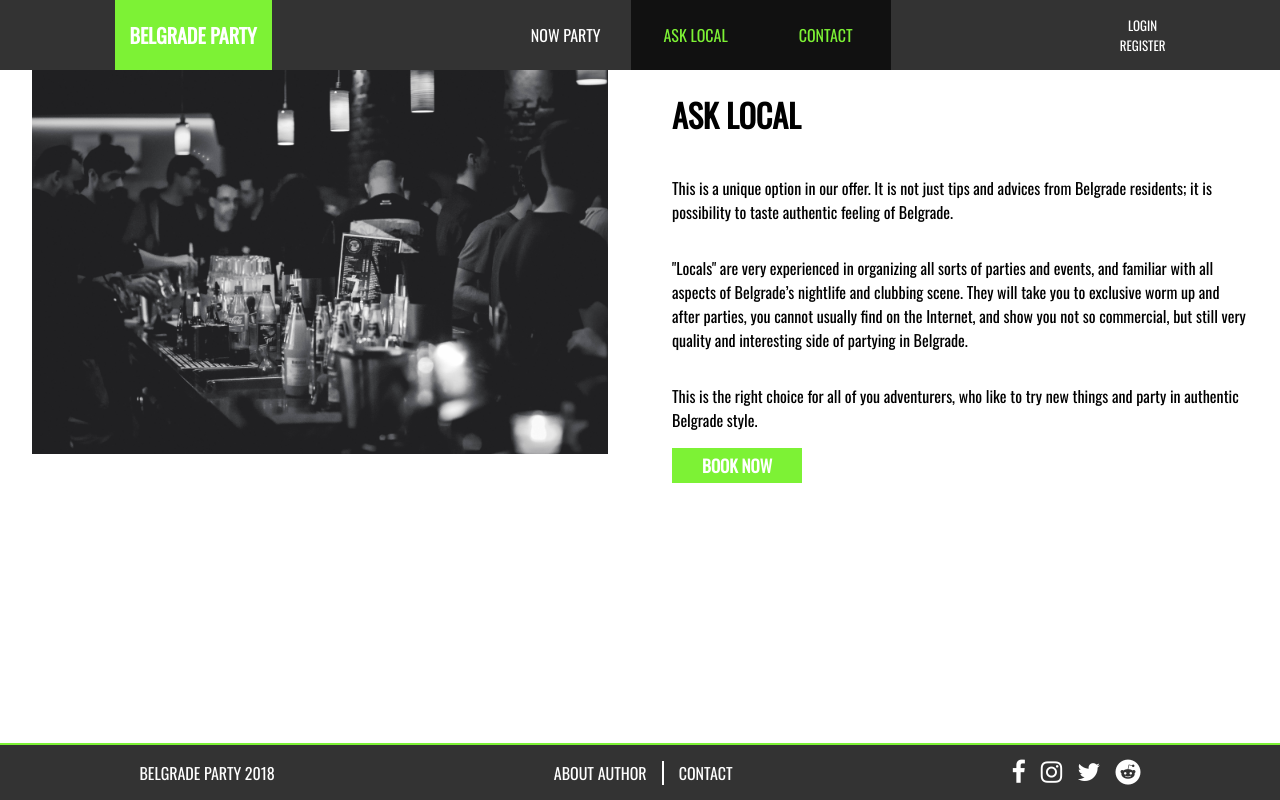
After one commit to markorusic/veb_dizajn_praktikum_2, a PHP site: page /ask-local.php in a window 1280 px wide. The commit adds this page. Run offline with PHP 8.4, Linux system fonts and the light colour scheme; data that the repository does not hold is empty.

Commit message:
home hero img overlay fix, ask local page

```diff
--- /dev/null
+++ b/ask-local.php
@@ -0,0 +1,64 @@
+<?php include './partials/header.php'; ?>
+	<main id="places">
+		<div class="place flex-sp-around">
+			<div class="featured-img">
+				<img class="fluid" src="./photos/party_2.jpg" alt="Ask local photo">
+				<p><?=$place['address']?></p>
+			</div>
+			<div class="info">
+				<h1 class="uc bold">Ask local</h1>
+				<p>This is a unique option in our offer. It is not just tips and advices from
+Belgrade residents; it is possibility to taste authentic feeling of Belgrade.</p>
+				<p>"Locals" are very experienced in organizing all sorts of parties and
+events, and familiar with all aspects of Belgrade’s nightlife and clubbing
+scene. They will take you to exclusive worm up and after parties, you
+cannot usually find on the Internet, and show you not so commercial,
+but still very quality and interesting side of partying in Belgrade.</p>
+				<p>This is the right choice for all of you adventurers, who like to try new
+things and party in authentic Belgrade style. </p>
+				<button id="book-local" class="btn-primary bold uc">Book now</button>
+			</div>
+		</div>
+		<div id="book-local-modal" class="modal">
+			<div class="modal-content">
+				<div class="modal-header">
+					<span class="close"><a href="#"><i class="fa fa-close"></i></a></span>
+					<h2 class="uc bold">Book <span class="text-primary"><?=$place['name']?></span></h2>
+				</div>
+				<div class="modal-body">
+					<form id="book-local-form">
+						<div class="form-control">
+							<label for="book-local-name">Name</label>
+							<input type="text" name="email" id="book-local-name" required placeholder="Please enter your name...">
+						</div>
+						<div class="form-control flex-sp-between">
+							<label for="book-local-people">Amount of people</label>
+							<select name="people" id="book-local-people">
+								<option value="1">1</option>
+								<option value="2">2</option>
+								<option value="3-5">3-5</option>
+								<option value="6-10">6-10</option>
+							</select>
+						</div>
+						<div class="form-control">
+							<label for="book-local-phone">Contact phone</label>
+							<input type="text" name="phone" id="book-local-phone" required placeholder="Please enter your contact phone...">
+						</div>
+						<div class="form-control">
+							<label for="book-local-email">Email</label>
+							<input type="text" name="email" id="book-local-email" required placeholder="Please enter your contact email...">
+						</div>
+						<div class="form-control">
+							<textarea name="note" id="book-local-note" placeholder="Note..."></textarea>
+						</div>
+					</form>
+				</div>
+				<div class="modal-footer">
+					<button form="book-local-form" type="submit" class="btn-primary submit uc">Book</button>
+				</div>
+			</div>
+		</div>
+	</main>
+<?php include './partials/footer.php'; ?>
+</body>
+</html>
--- a/index.php
+++ b/index.php
@@ -1,7 +1,7 @@
 <?php include './partials/header.php'; ?>
 	<main id="home">
 		<div class="slider">
-			<div class="overlay"></div>
+			<div class="home-overlay"></div>
 			<div class="slider-items">
 				<img src="./photos/home-1.jpeg">
 			</div>
@@ -10,8 +10,8 @@
 					<span class="uc">Wed</span>
 					<span class="uc">24.10</span>
 				</div>
-				<p class="desc text-center">Lorem ipsum dolor sit amet, consectetur adipisicing elit. Sit consequuntur esse, quibusdam.</p>
-				<a href="#" class="btn-primary">More</a>
+				<p class="desc text-center">We reccomend you to start your weekend little earlier, in club Mr. Stefan Braun! Reserve your place on time!</p>
+				<a href="/places.php?slug=club-stefan-braun" class="btn-primary">More</a>
 			</div>
 			<div class="options">
 				<a href="#" class="prev btn-dark">
--- a/partials/header.php
+++ b/partials/header.php
@@ -18,10 +18,10 @@
 					<a class="full-width-link" href="/now-party.php">Now party</a>
 				</li>
 				<li>
-					<a class="full-width-link" href="/news.php">News & Events</a>
+					<a class="full-width-link" href="/ask-local.php">Ask local</a>
 				</li>
 				<li>
-					<a class="full-width-link" href="/contact.php">Contact</a>
+					<a class="full-width-link" href="/ask-local.php">Contact</a>
 				</li>
 			</ul>
 			<div class="auth">
--- a/sass/index.sass
+++ b/sass/index.sass
@@ -34,7 +34,6 @@ a.active
 @import pages/nowParty
 @import pages/places
 @import pages/aboutMe
-@import pages/news
 @import pages/contact
 
 
--- a/sass/partials/slider.sass
+++ b/sass/partials/slider.sass
@@ -5,7 +5,7 @@
 	height: 100%
 	overflow: hidden
 	position: relative
-	.overlay
+	.home-overlay
 		+absolute-shrink
 		background-color: rgba(0, 0, 0, 0.5)
 	.slider-items
--- a/static/css/main.css
+++ b/static/css/main.css
@@ -218,7 +218,7 @@ footer.main-footer {
   height: 100%;
   overflow: hidden;
   position: relative; }
-  .slider .overlay {
+  .slider .home-overlay {
     position: absolute;
     top: 0;
     right: 0;
--- a/static/js/main.js
+++ b/static/js/main.js
@@ -12,6 +12,10 @@ var modals = (function () {
 		{
 			"trigger": "#book",
 			"modal": "#book-modal"
+		},
+		{
+			"trigger": "#book-local",
+			"modal": "#book-local-modal"
 		}
 	];
 
```
Also changed, not shown: news.php (deleted, +0 -7 lines), humans.txt (added), sass/pages/news.sass (deleted), sitemap.xml (added), 1 other file.
